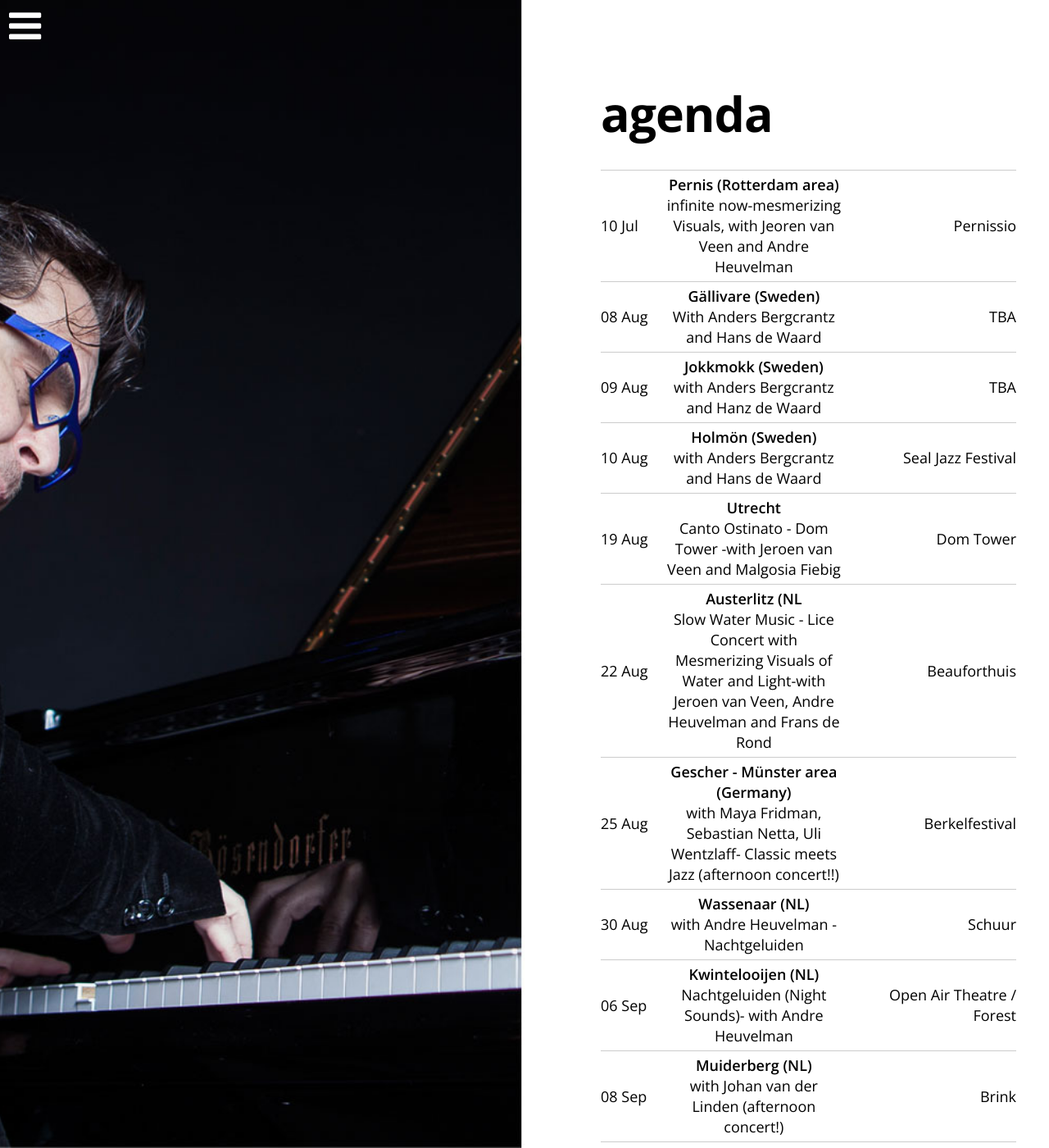
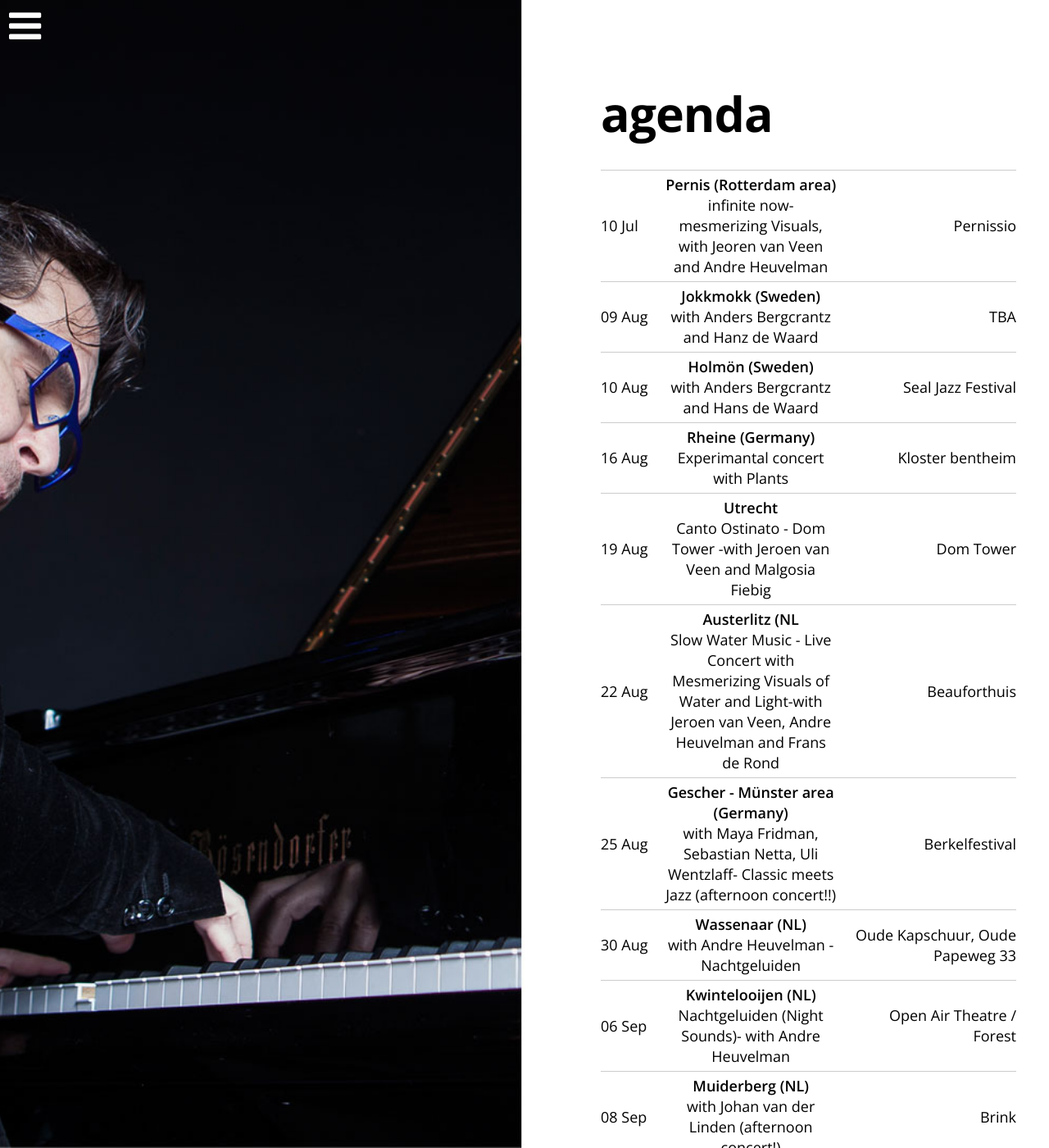
Before and after one commit to mikedelferro/website, a Jekyll site: the page built from agenda.html, in a window 1280 px wide and 1400 px high. Shown: the whole window at 82% size. Built offline with Jekyll 4.4.1, drawn with Linux system fonts in a browser that asks for light colours; nearby versions of some CDN libraries; some of the changed text lies outside the part shown.

Commit message:
Updated '_config.yml' via CloudCannon

```diff
--- a/_config.yml
+++ b/_config.yml
@@ -1,17 +1,17 @@
 gigs:
   - title: with Johan van der Linden (afternoon concert!)
-    date: 2019-09-08 00:00:00
+    date: 2019-09-08 14:00:00
     location: Brink
     venue: Muiderberg (NL)
     url: 'https://www.swingopdebrink.nl/klassiek-op-de-brink/'
-  - title: Meditative Concert with Mesmerizing Visuals
+  - title: 'Slow Water Music: Meditative Concert with Mesmerizing Visuals'
     date: 2019-11-09 20:00:00
     location: Tenclub
     venue: Amsterdam
     url: 'https://www.tenclub.nl/'
   - title: with Andre Heuvelman - Nachtgeluiden
-    date: 2019-08-30 20:00:00
-    location: Schuur
+    date: 2019-08-30 19:30:00
+    location: 'Oude Kapschuur, Oude Papeweg 33'
     venue: Wassenaar (NL)
     url: 'https://andreheuvelman.com'
   - title: with Gabriel Grossi
@@ -70,7 +70,7 @@ gigs:
     venue: Gescher - Münster area (Germany)
     url: 'http://wuw.netta.de'
   - title: >-
-      Slow Water Music - Lice Concert with Mesmerizing Visuals of Water and
+      Slow Water Music - Live Concert with Mesmerizing Visuals of Water and
       Light-with Jeroen van Veen, Andre Heuvelman and Frans de Rond
     date: 2019-08-22 20:00:00
     location: Beauforthuis
@@ -81,10 +81,10 @@ gigs:
     location: Rogner Hotel
     venue: Tirana (Albania)
     url:
-  - title: With Anders Bergcrantz and Hans de Waard
-    date: 2019-08-08 19:00:00
-    location: TBA
-    venue: Gällivare (Sweden)
+  - title: Experimantal concert with Plants
+    date: 2019-08-16 18:00:00
+    location: Kloster bentheim
+    venue: Rheine (Germany)
     url:
   - title: with Anders Bergcrantz and Hanz de Waard
     date: 2019-08-09 19:00:00
```
